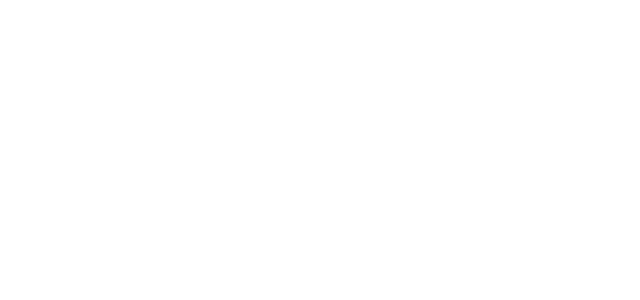
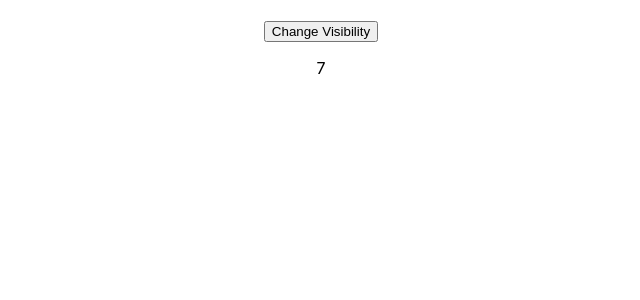
Before and after one commit to dogFootLog/comp-prj, a React (Create React App) app: page /useState in a window 1280 px wide. Before the commit this address had no page. Shown: the top 300 px of the page, without its empty margins (319-959 px from the left). Built offline with nearby package versions, Linux system fonts and the light colour scheme.

Commit message:
[220512] useState/useRef 비교 Test

```diff
--- /dev/null
+++ b/src/component/hookTest/HookRef.jsx
@@ -0,0 +1,85 @@
+import { useState, useEffect, useRef, useLayoutEffect } from "react";
+
+const HookTest = () => {
+  const [counter, setCounter] = useState(0);
+  const value = useRef(0);
+
+  useEffect(() => {
+    const timer = setInterval(() => {
+      setCounter((prev) => prev + 1);
+      value.current += 1;
+    }, 1000);
+    return () => {
+      clearInterval(timer);
+      alert(value.current);
+    };
+  }, []);
+  return (
+    <div>
+      <p>{counter}</p>
+    </div>
+  );
+};
+
+const Score = () => {
+  const [score, setScore] = useState(40);
+  const prevScore = useRef(40);
+
+  const comment = prevScore.current === score ? "그대로네요" : "바뀌었네요";
+
+  useEffect(() => {
+    console.log(
+      "scoreEffect --- prevScore:",
+      prevScore.current,
+      " & score:",
+      score,
+      comment
+    );
+    prevScore.current = score;
+    console.log(
+      "scoreEffect2 --- prevScore:",
+      prevScore.current,
+      " & score:",
+      score,
+      comment
+    );
+  }, [score]);
+
+  useLayoutEffect(() => {
+    console.log(
+      "commentLayoutEffect --- prevScore:",
+      prevScore.current,
+      " & score:",
+      score,
+      comment
+    );
+  }, [comment]);
+
+  useEffect(() => {
+    console.log(
+      "commentEffect --- prevScore:",
+      prevScore.current,
+      " & score:",
+      score,
+      comment
+    );
+  }, [comment]);
+
+  return (
+    <>
+      <button type="button" onClick={() => setScore((prev) => prev + 20)}>
+        시험보기
+      </button>
+      <span>{`성적이 ${comment}!`}</span>
+      <br />
+      <button
+        type="button"
+        onClick={() => console.log(prevScore.current === score)}
+      >
+        console
+      </button>
+    </>
+  );
+};
+
+export default Score;
--- /dev/null
+++ b/src/component/hookTest/HookState.jsx
@@ -0,0 +1,21 @@
+import { useEffect, useState } from "react";
+
+const HookTest = () => {
+  const [counter, setCounter] = useState(0);
+  useEffect(() => {
+    const timer = setInterval(() => {
+      setCounter((prev) => prev + 1);
+    }, 1000);
+    return () => {
+      clearInterval(timer);
+      alert(counter);
+    };
+  }, [counter]);
+  return (
+    <div>
+      <p>{counter}</p>
+    </div>
+  );
+};
+
+export default HookTest;
--- /dev/null
+++ b/src/pages/UseRefPage.jsx
@@ -0,0 +1,13 @@
+import { useState } from "react";
+import HookRef from "@/component/hookTest/HookRef";
+import { Page } from "@/layouts/page";
+
+const HookTest = () => {
+  return (
+    <Page>
+      <HookRef />
+    </Page>
+  );
+};
+
+export default HookTest;
--- /dev/null
+++ b/src/pages/UseStatePage.jsx
@@ -0,0 +1,21 @@
+import { useState } from "react";
+import HookState from "@/component/hookTest/HookState";
+import { Page } from "@/layouts/page";
+
+const HookTest = () => {
+  const [visible, setVisible] = useState(true);
+
+  const onChangeVisible = () => {
+    setVisible(!visible);
+  };
+  return (
+    <Page>
+      <button type="button" onClick={onChangeVisible}>
+        Change Visibility
+      </button>
+      {visible && <HookState />}
+    </Page>
+  );
+};
+
+export default HookTest;
--- a/src/routes/Routes.js
+++ b/src/routes/Routes.js
@@ -2,7 +2,9 @@ import { useRoutes } from "react-router-dom";
 import Home from "@/pages/Home";
 import CheckboxPage from "@/pages/CheckboxPage";
 import ModalSimplePage from "@/pages/ModalSimplePage";
-import DropdownPage from "../pages/DropdownPage";
+import DropdownPage from "@/pages/DropdownPage";
+import UseStatePage from "@/pages/UseStatePage";
+import UseRefPage from "@/pages/UseRefPage";
 
 const Routes = () => {
   const route = [
@@ -10,6 +12,8 @@ const Routes = () => {
     { path: "/checkbox", element: <CheckboxPage /> },
     { path: "/modalSimple", element: <ModalSimplePage /> },
     { path: "/dropdown", element: <DropdownPage /> },
+    { path: "/useRef", element: <UseRefPage /> },
+    { path: "/useState", element: <UseStatePage /> },
   ];
   const routes = useRoutes(route);
   return routes;
```
